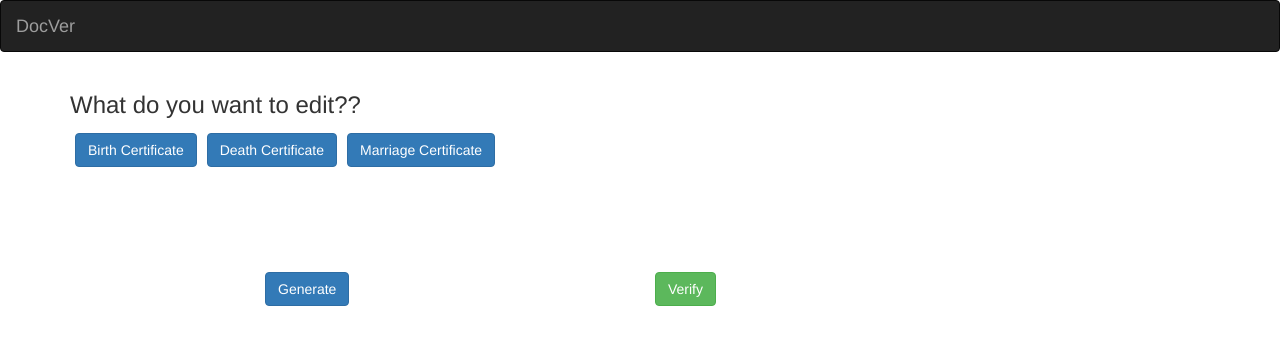
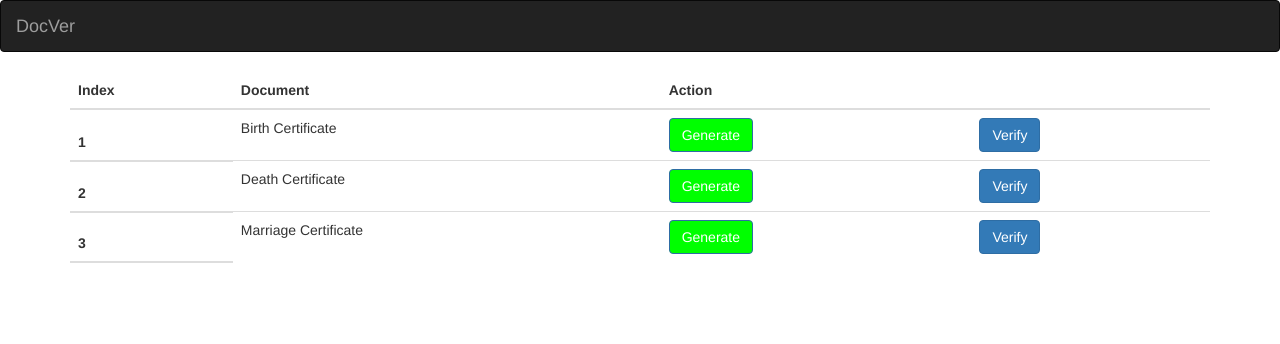
Before and after one commit to Kerala-Blockchain-Academy/docver, an Angular app in the folder docVer/: page /docList in a window 1280 px wide. Shown: the top 344 px of the page. Built offline with nearby package versions, Linux system fonts and the light colour scheme.

Commit message:
Implimented routing in some components

```diff
--- a/docVer/src/app/app.module.ts
+++ b/docVer/src/app/app.module.ts
@@ -36,6 +36,7 @@ import { RouterModule } from "@angular/router";
     BrowserModule,
     AppRoutingModule,
     RouterModule.forRoot([
+        {path:'form', component: NewDocumentComponent},
         {path: 'docList', component: ListofComponent},
         {path: 'register', component: RegisterComponent},
         {path: 'login', component: LoginComponent},
--- a/docVer/src/app/buttons/buttons.component.html
+++ b/docVer/src/app/buttons/buttons.component.html
@@ -1,4 +1,4 @@
-<div class="row" >
+<!-- <div class="row" >
     <div class="col-md-2"></div>
     <div class="col-md-2">
       <div>
@@ -12,4 +12,5 @@
         <button class="btn btn-success" style="margin-top:100px">Verify</button>
       </div>
     </div>
-</div>
+</div>   -->
+<button class="btn btn-primary" [ngStyle] = "myStyle" (click) = 'buttonClick($event)' > {{ action.action }} </button>
--- a/docVer/src/app/buttons/buttons.component.ts
+++ b/docVer/src/app/buttons/buttons.component.ts
@@ -1,5 +1,10 @@
-import { Component, OnInit } from '@angular/core';
+import { Component, OnInit, Input } from '@angular/core';
+import { Router } from '@angular/router'
 
+interface buttonAction{
+  action: String,
+  path: String
+}
 @Component({
   selector: 'app-buttons',
   templateUrl: './buttons.component.html',
@@ -7,9 +12,27 @@ import { Component, OnInit } from '@angular/core';
 })
 export class ButtonsComponent implements OnInit {
 
-  constructor() { }
+  @Input() action:buttonAction;
+  private myStyle;
+
+  constructor(private router: Router) { }
 
   ngOnInit() {
+    if(this.action.action === "Generate"){
+      this.changeStyle();
+    }
+  }
+
+  buttonClick(event):void {
+    event.preventDefault();
+    console.log(this.action);
+    this.router.navigate(['form']);
+  }
+
+  changeStyle(): void {
+    this.myStyle = {
+      'background-color': 'lime'
+    }
   }
 
 }
--- a/docVer/src/app/listof/listof.component.css
+++ b/docVer/src/app/listof/listof.component.css
@@ -1,3 +1,3 @@
 button{
-    margin:5px
+    margin:5px;
 }
--- a/docVer/src/app/listof/listof.component.html
+++ b/docVer/src/app/listof/listof.component.html
@@ -1,20 +1,29 @@
-<div class="row">
-  <div class="col-md-12 ">
-    <h3>What do you want to edit??</h3>
 
-    <button *ngFor="let document of documents" class="btn btn-primary">{{document.name}}</button>
-      <!-- <ul class="nav nav-pills nav-stacked primary">
-        <li class="bg-info" *ngFor="let document of documents">
-         <a class="list-group-item clearfix"
-          data-toggle="tab" href="#" >{{document.name}}
-          <span class="pull-right">
-            <button class="btn btn-primary" (click)="generateDoc(document)">Generate</button>
-            <button class="btn btn-primary" (click)="verifyDoc()">Verify</button>
-          </span>
-          </a>
-        </li>
-         <app-buttons *ngIf="displayButton"></app-buttons></li> -->
+<table class=" table">
+  <thead>
+    <tr>
+      <th scope="col" >Index</th>
+      <th scope="col" >Document</th>
+      <th scope="col" colspan="2" >Action</th>
+    </tr>
+    <tr *ngFor="let document of documents, let i = index">
+      <th scope="row">{{i + 1}}</th>
+      <td > {{ document.name }} </td>
+      <td> <app-buttons [action]= "{action: 'Generate', path: document.path }" ></app-buttons> </td>
+      <td> <app-buttons [action]= "{action: 'Verify', path: document.path }" ></app-buttons> </td>
+    </tr>
+  </thead>
+</table>
 
+<!-- <div class=" container container-fluid">
+  <div class=" row" *ngFor="let document of documents" >
+    <div class=" col-md-2 col-xs-offset-5" >
+      <button class=" btn btn-primary">
+        {{document.name}}
+      </button>
+    </div>
   </div>
-</div>
-<app-buttons></app-buttons>
+</div> -->
+
+
+<!-- <app-buttons></app-buttons> -->
--- a/docVer/src/app/listof/listof.component.ts
+++ b/docVer/src/app/listof/listof.component.ts
@@ -1,6 +1,11 @@
 import { Component, OnInit, EventEmitter, Output } from '@angular/core';
 import { formlist} from './listof.model'
 
+
+interface listObj {
+  name: String,
+  path: String
+}
 @Component({
   selector: 'app-listof',
   templateUrl: './listof.component.html',
@@ -9,13 +14,17 @@ import { formlist} from './listof.model'
 export class ListofComponent implements OnInit {
 
   @Output() onGenerate = new EventEmitter<formlist>()
+  public documents: listObj[] = [
+    {name: 'Birth Certificate', path: 'birthForum'},
+    {name: 'Death Certificate', path: 'deathForum'},
+    {name: 'Marriage Certificate', path: 'marriageForum'}
+  ]
+  // public documents:formlist[]=[
+  //   new formlist('Birth Certificate','birthForum'),
+  //   new formlist('Death Certificate','deathForum'),
+  //   new formlist('Marriage Certificate','marriageForum'),
 
-  public documents:formlist[]=[
-    new formlist('Birth Certificate','birthForum'),
-    new formlist('Death Certificate','deathForum'),
-    new formlist('Marriage Certificate','marriageForum'),
-
-  ]
+  // ]
 
   constructor() { }
 
--- a/docVer/src/app/new-document/new-document.component.ts
+++ b/docVer/src/app/new-document/new-document.component.ts
@@ -6,7 +6,7 @@ import { Component, OnInit, Input } from '@angular/core';
   styleUrls: ['./new-document.component.css']
 })
 export class NewDocumentComponent implements OnInit {
-  @Input() whatForm;
+  @Input() whatForm: String = "birthForum";
   constructor() { }
 
   ngOnInit() {
```
